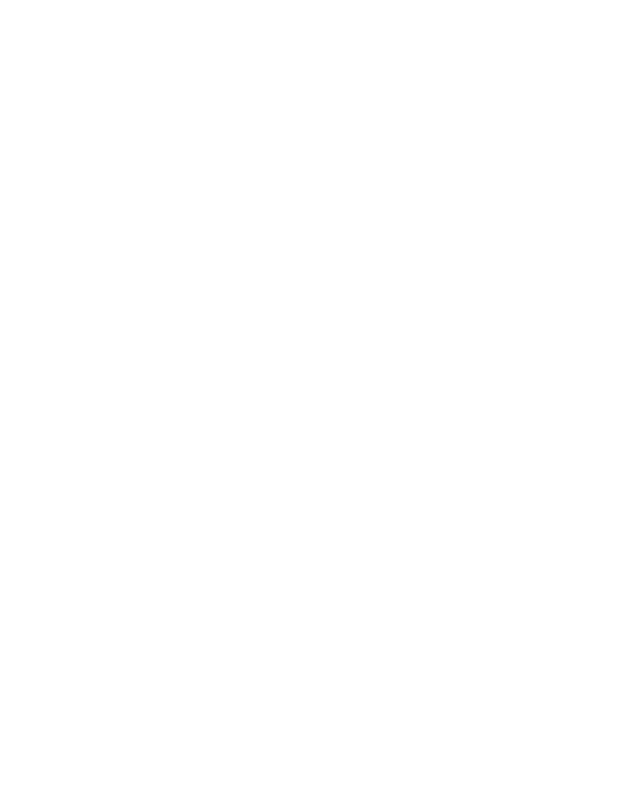
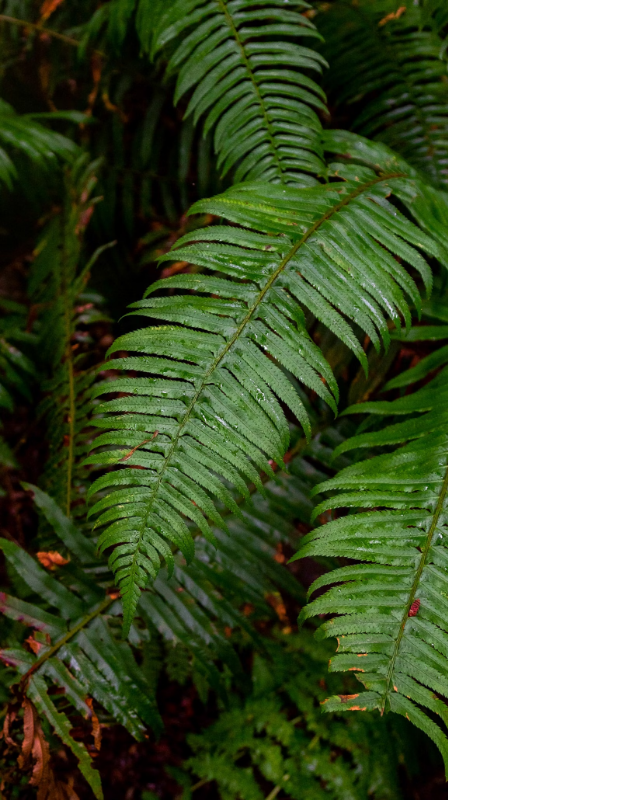
Before and after one commit to ivanovichi123/Sign-up-form, a plain HTML site: page index.html in a window 1280 px wide. Shown: the whole page, without its empty margins (0-640 px from the left). Drawn offline with Linux system fonts and the light colour scheme.

Commit message:
Background image fixed

```diff
--- a/index.html
+++ b/index.html
@@ -7,5 +7,10 @@
     <title>Sign-up-form</title>
 </head>
 <body>
+    <div class="image">
+        <div class="textContainer">
+
+        </div>
+    </div>
 </body>
 </html>
--- a/style.css
+++ b/style.css
@@ -78,3 +78,14 @@ button {
   /* end of the reset */
 
   /* Start of the program */
+
+
+
+.image {
+  background-image: url(Images/Leaves.avif);
+  /* max-width: 35%;
+  height: 100vh; */
+  background-size: cover;
+  width: 35%;
+  height: 100vh;
+}
```
